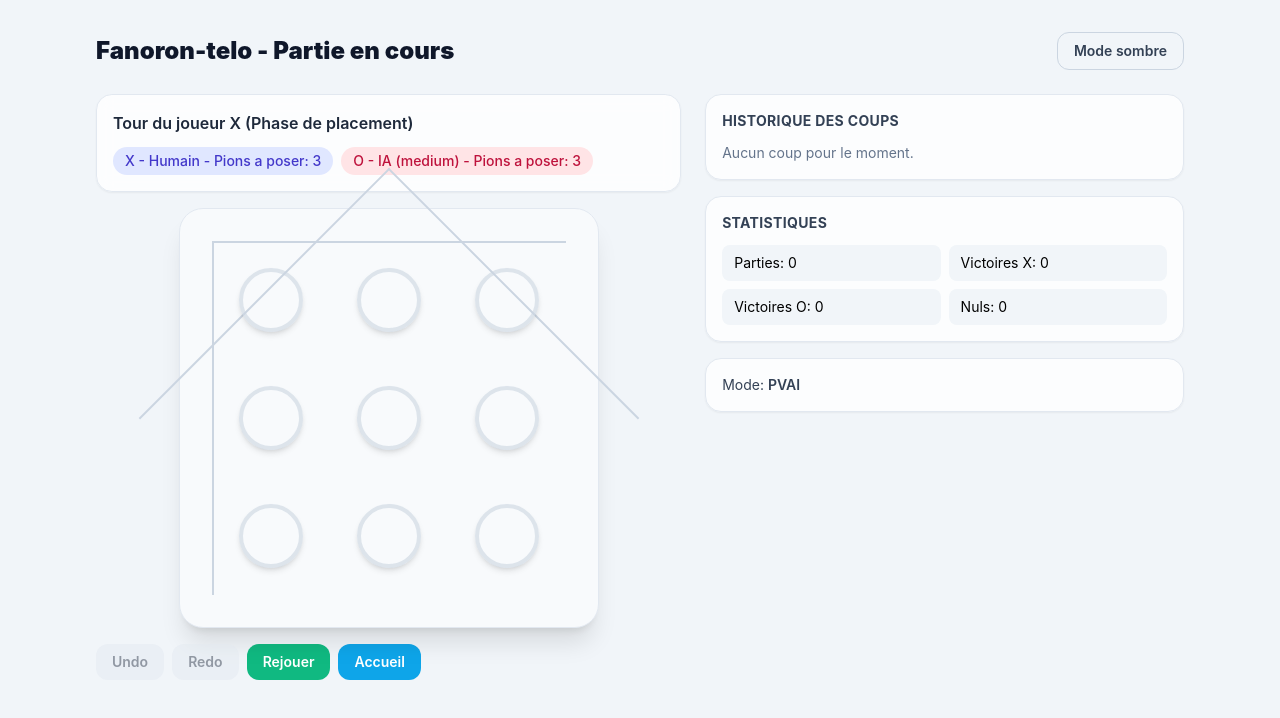
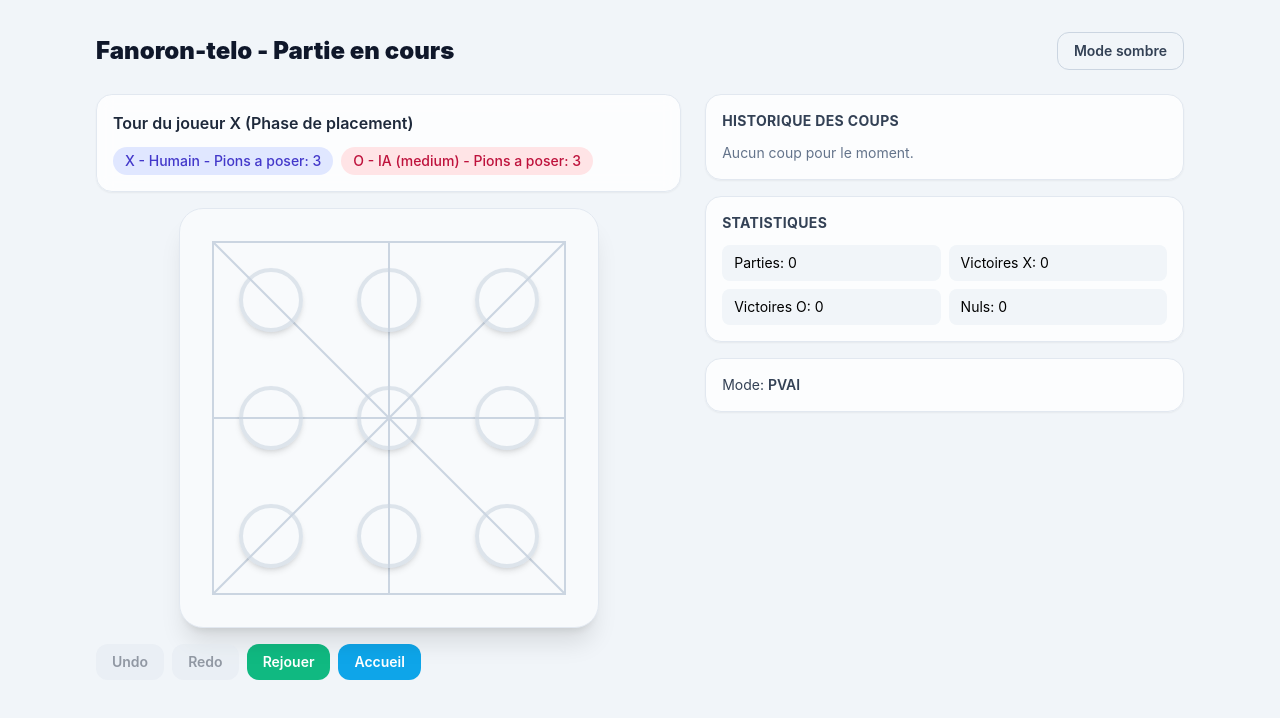
Before and after one commit to FetraFex/fanoron-telo, a React (Vite) app: page / in a window 1280 px wide. Both pictures are taken after a click on the button "Lancer la partie". Shown: the top 718 px of the page. Built offline with nearby package versions, Linux system fonts and the light colour scheme; the HTML template or start-up script is replaced by a standard one.

Commit message:
fix: ui tsipika

```diff
--- a/src/components/Board.tsx
+++ b/src/components/Board.tsx
@@ -27,17 +27,22 @@ const tokenClass = (value: CellValue): string => {
 
 export const Board = ({ board, selectedCell, legalTargets, onCellClick }: BoardProps) => (
   <div className="relative mx-auto aspect-square w-full max-w-[420px] rounded-3xl border border-slate-200 bg-board-light p-8 shadow-xl dark:border-slate-800 dark:bg-board-dark">
-    <div className="pointer-events-none absolute inset-8">
-      <div className="absolute left-0 right-0 top-1/6 h-[2px] bg-slate-300 dark:bg-slate-600" />
-      <div className="absolute left-0 right-0 top-3/6 h-[2px] bg-slate-300 dark:bg-slate-600" />
-      <div className="absolute left-0 right-0 top-5/6 h-[2px] bg-slate-300 dark:bg-slate-600" />
-      <div className="absolute bottom-0 left-1/6 top-0 w-[2px] bg-slate-300 dark:bg-slate-600" />
-      <div className="absolute bottom-0 left-3/6 top-0 w-[2px] bg-slate-300 dark:bg-slate-600" />
-      <div className="absolute bottom-0 left-5/6 top-0 w-[2px] bg-slate-300 dark:bg-slate-600" />
-      <div className="absolute inset-0 rotate-45 border-t-[2px] border-slate-300 dark:border-slate-600" />
-      <div className="absolute inset-0 -rotate-45 border-t-[2px] border-slate-300 dark:border-slate-600" />
+    {/* Conteneur des lignes de repère */}
+    <div className="pointer-events-none absolute inset-8 border-2 border-slate-300 dark:border-slate-600">
+      {/* Ligne Horizontale Médiane */}
+      <div className="absolute left-0 right-0 top-1/2 h-[2px] -translate-y-1/2 bg-slate-300 dark:bg-slate-600" />
+
+      {/* Ligne Verticale Médiane */}
+      <div className="absolute bottom-0 top-0 left-1/2 w-[2px] -translate-x-1/2 bg-slate-300 dark:bg-slate-600" />
+
+      {/* Diagonale 1 (Haut-Gauche vers Bas-Droite) */}
+      <div className="absolute top-1/2 left-1/2 h-[2px] w-[141.4%] -translate-x-1/2 -translate-y-1/2 rotate-45 bg-slate-300 dark:bg-slate-600" />
+
+      {/* Diagonale 2 (Bas-Gauche vers Haut-Droite) */}
+      <div className="absolute top-1/2 left-1/2 h-[2px] w-[141.4%] -translate-x-1/2 -translate-y-1/2 -rotate-45 bg-slate-300 dark:bg-slate-600" />
     </div>
 
+    {/* Grille des boutons de jeu */}
     <div className="relative grid h-full w-full grid-cols-3 grid-rows-3">
       {boardLayout.map(({ idx, row, col }) => {
         const selected = selectedCell === idx;
```
Also changed, not shown: 1 other file (tests, documents, lock files or other folders).
